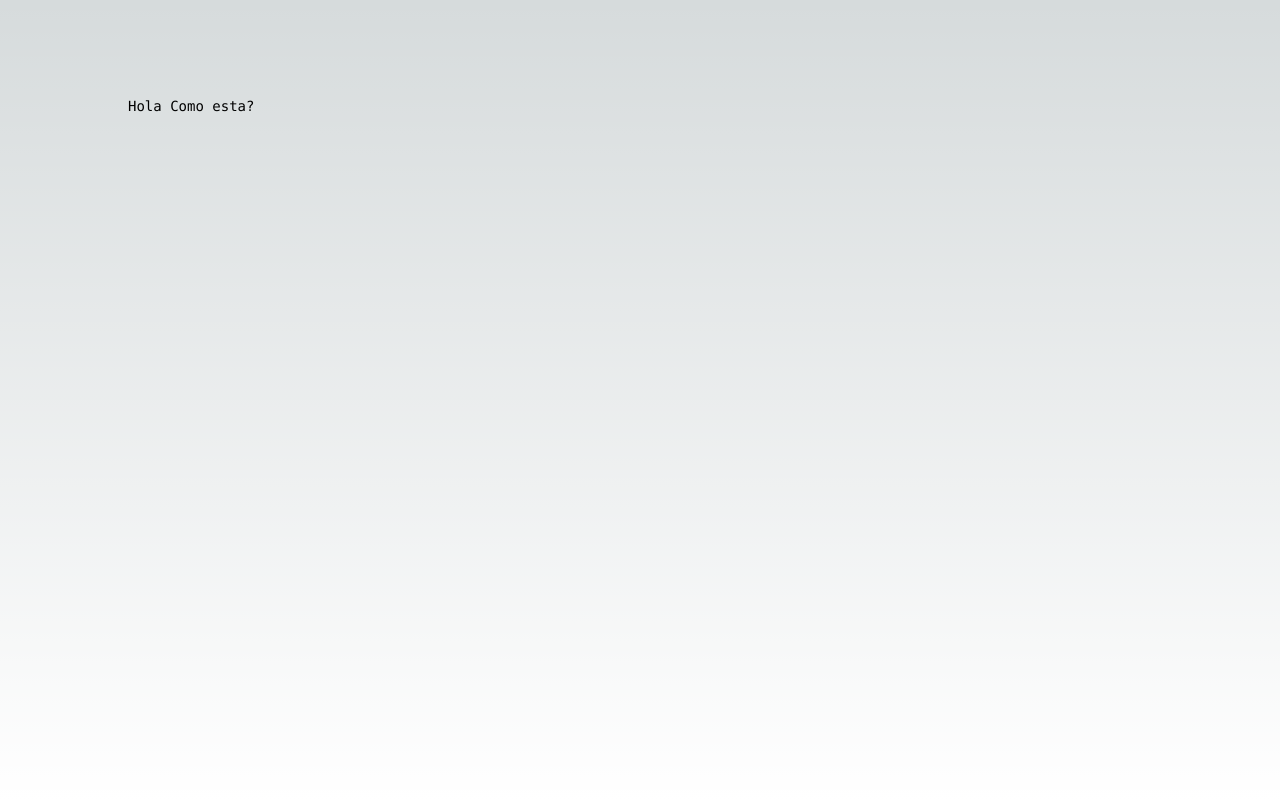
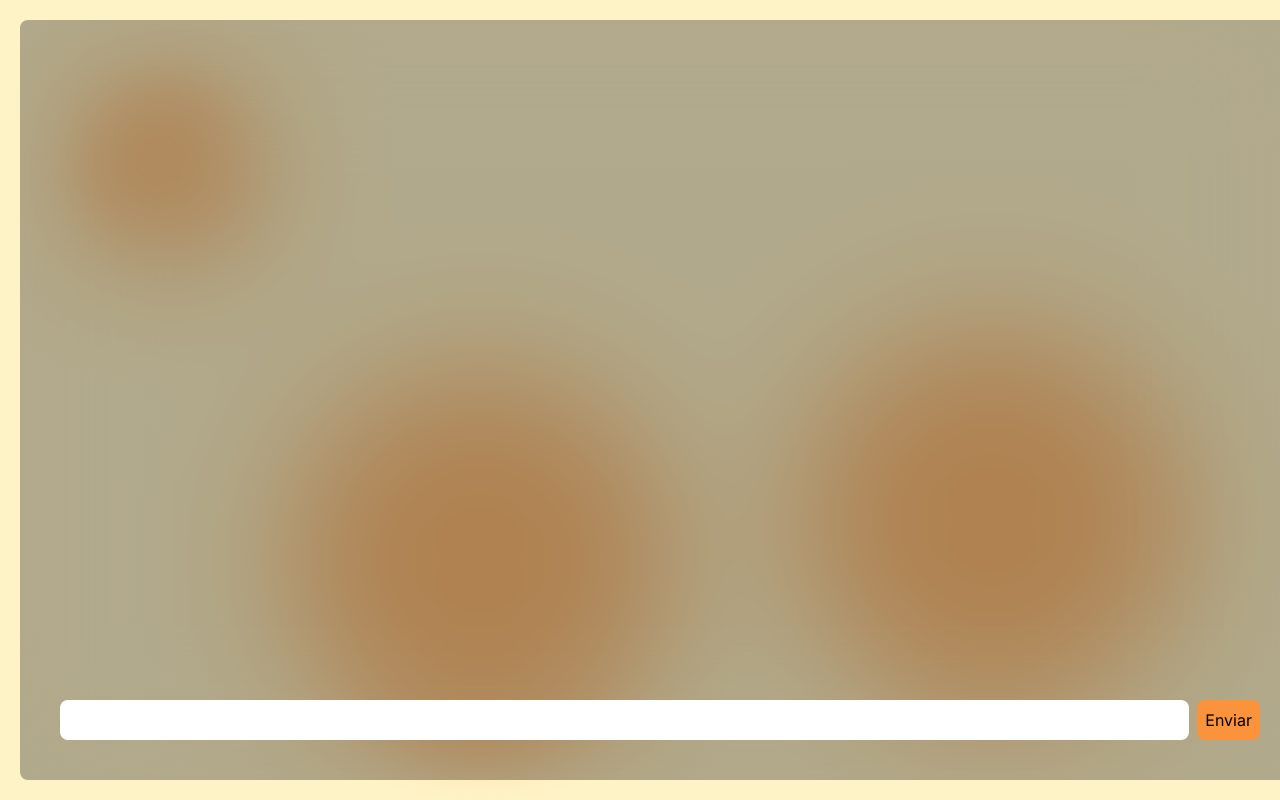
Before and after one commit to Susanelizabetth/IS.proyecto, a Next.js app: page / in a window 1280 px wide. Built offline with nearby package versions, Linux system fonts and the light colour scheme.

Commit message:
agregar servicio y chat

```diff
--- a/app/globals.css
+++ b/app/globals.css
@@ -15,19 +15,3 @@
     --background-end-rgb: 0, 0, 0;
   }
 }
-
-body {
-  color: rgb(var(--foreground-rgb));
-  background: linear-gradient(
-      to bottom,
-      transparent,
-      rgb(var(--background-end-rgb))
-    )
-    rgb(var(--background-start-rgb));
-}
-
-@layer utilities {
-  .text-balance {
-    text-wrap: balance;
-  }
-}
--- a/app/layout.tsx
+++ b/app/layout.tsx
@@ -1,13 +1,8 @@
-import type { Metadata } from "next";
 import { Inter } from "next/font/google";
 import "./globals.css";
+import Link from "next/link";
 
 const inter = Inter({ subsets: ["latin"] });
-
-export const metadata: Metadata = {
-  title: "Create Next App",
-  description: "Generated by create next app",
-};
 
 export default function RootLayout({
   children,
@@ -16,7 +11,9 @@ export default function RootLayout({
 }>) {
   return (
     <html lang="en">
-      <body className={inter.className}>{children}</body>
+      <body className={inter.className}>
+        {children}
+      </body>
     </html>
   );
 }
--- a/app/page.tsx
+++ b/app/page.tsx
@@ -1,10 +1,75 @@
-import Image from "next/image";
+"use client";
+
+import { useState } from "react";
+import axios from "axios";
 
 export default function Home() {
+  const [chats, setChat] = useState<{ type: number; text: string }[]>([]);
+  const [inputValue, setInputValue] = useState("");
+  const handleInputChange = (event: any) => {
+    setInputValue(event.target.value);
+  };
+
+  const handleButtonClick = async () => {
+    setChat((prevItems) => [...prevItems, { type: 1, text: inputValue }]);
+    setInputValue("");
+    try {
+      const response = await axios.post(
+        "https://2s7x22jza5.execute-api.us-east-1.amazonaws.com/dev",
+        {
+          message: inputValue,
+        }
+      );
+
+      const mensajeRes = JSON.parse(response.data.body)?.message;
+      setChat((prevItems) => [...prevItems, { type: 0, text: mensajeRes }]);
+      console.log("Respuesta del servidor:");
+    } catch (error) {
+      // Manejar errores, como mostrar un mensaje de error
+      console.error("Error al enviar datos:", error);
+      alert("Error al enviar datos. Inténtalo de nuevo más tarde.");
+    }
+  };
+
   return (
-    <main className="flex min-h-screen flex-col items-center justify-between p-24">
-      <div className="z-10 w-full max-w-5xl items-center justify-between font-mono text-sm lg:flex">
-        Hola Como esta?
+    <main className="">
+      <div className="absolute h-screen w-screen bg-amber-100">
+        <div className="w-36 h-36 relative bg-orange-400 top-24 left-24 rounded-full blur-xl"></div>
+        <div className="relative w-96 h-96 bg-orange-300 top-56 left-72 rounded-full blur-xl"></div>
+        <div className="relative w-96 h-96 bg-orange-300 bottom-[200px] left-[800px] rounded-full blur-xl"></div>
+      </div>
+      <div className="h-[95vh] flex flex-col w-full m-5 p-10 backdrop-blur-3xl rounded-lg fixed bg-black/30">
+        <div id="chats" className="grow flex flex-col-reverse gap-2 mb-5">
+          {chats
+            .slice()
+            .reverse()
+            .map((chat, index) => (
+              <div
+                className={
+                  chat.type == 1
+                    ? "bg-gray-300 rounded-lg text-start p-2 w-max self-end"
+                    : "rounded-lg text-end p-2 w-max"
+                }
+                key={index}
+              >
+                <span>{chat.text}</span>
+              </div>
+            ))}
+        </div>
+        <div className="flex gap-2 w-full ">
+          <input
+            className="grow rounded-lg p-2"
+            type="text"
+            value={inputValue}
+            onChange={handleInputChange}
+          />
+          <button
+            onClick={handleButtonClick}
+            className="rounded-lg bg-orange-400 p-2"
+          >
+            Enviar
+          </button>
+        </div>
       </div>
     </main>
   );
```
Also changed, not shown: package.json (+6 -5 lines).
